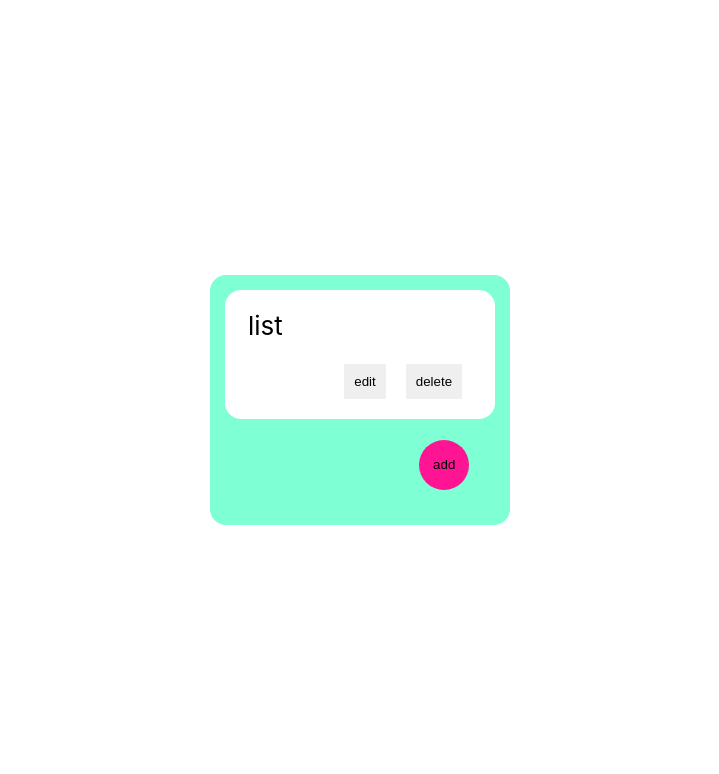
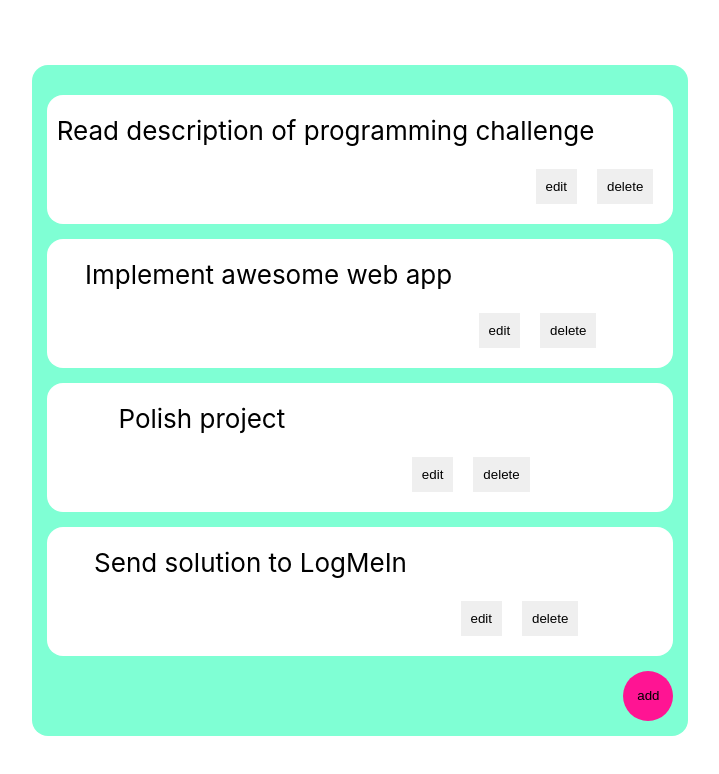
Before and after one commit to michaeleze/SimpleTodoApp-typescript-react-graphqlsever, a React (Create React App) app: page / in a window 1280 px wide. Shown: the top 774 px of the page, without its empty margins (280-999 px from the left). Built offline with nearby package versions, Linux system fonts and the light colour scheme.

Commit message:
mapped mock data to components

```diff
--- a/src/components/list/index.css
+++ b/src/components/list/index.css
@@ -4,7 +4,8 @@
     box-sizing: border-box;
     color: black;
     display: grid;
-    grid-template-areas:  ". text text text text ."  ". . . . . edit";
+    grid-template-areas:  ". text text text text ."  ". . . . edit edit";
+    margin: 15px 0;
     min-height: 100px;
     width: 100%;
     padding: 10px;
--- a/src/components/list/index.interface.ts
+++ b/src/components/list/index.interface.ts
@@ -1,6 +1,6 @@
 import {IOption} from "../option/index.interface";
 
 export interface IList {
-    list: string;
+    list: {id: number, text: string};
     options: IOption
 }
--- a/src/components/list/index.tsx
+++ b/src/components/list/index.tsx
@@ -12,7 +12,7 @@ const List: React.FC<IList> = (props) => {
     return (
         <div className="list--container">
             <div className="list-item--text">
-                {list}
+                {list.text}
             </div>
             <div className="list-item--edit">
                 <Option {...options} />
--- a/src/components/option/index.interface.ts
+++ b/src/components/option/index.interface.ts
@@ -1,8 +1,9 @@
 export interface IOption {
     handles: {
-        handleDelete?: () => void;
-        handleEdit?: () => void;
+        handleDelete: (id: number) => void;
+        handleEdit: (id: number) => void;
     }
+    id: number;
     label: {
         edit: string;
         remove: string;
--- a/src/components/option/index.tsx
+++ b/src/components/option/index.tsx
@@ -3,16 +3,16 @@ import './index.css';
 import { IOption } from './index.interface';
 
 const Option: React.FC<IOption> = (props) => {
-    const { handles, label } = props;
+    const { handles, id,  label } = props;
     const { handleEdit, handleDelete } = handles;
     const { edit, remove } = label;
 
     return (
         <>
-            <button className="option--edit" onClick={handleEdit}>
+            <button className="option--edit" onClick={() => handleEdit(id)}>
                 {edit}
             </button>
-            <button className="option--delete" onClick={handleDelete}>
+            <button className="option--delete" onClick={() => handleDelete(id)}>
                 {remove}
             </button>
         </>
--- /dev/null
+++ b/src/index.utility.ts
@@ -0,0 +1,10 @@
+export const formatList = (item: any) => {
+    const entries = Object.values(item).reduce((acc, value) => {
+        // @ts-ignore
+        acc.push(value);
+
+        return acc;
+    }, [])
+
+    return entries;
+}
--- a/src/layout/index.css
+++ b/src/layout/index.css
@@ -9,7 +9,7 @@
     display: grid;
     grid-template-areas:  "list list list list list list"  ". . . . add add";
     min-height: 250px;
-    width: 300px;
+    min-width: 300px;
     padding: 15px;
 }
 
--- a/src/layout/index.tsx
+++ b/src/layout/index.tsx
@@ -1,31 +1,62 @@
-import React, {Suspense, lazy} from 'react';
+import React, {
+    lazy,
+    Suspense,
+    useEffect,
+    useState,
+} from 'react';
 import './index.css';
+import {formatList} from '../index.utility';
 
 const ListTemp = lazy(() => import('../components/list'));
 
+const tasks = {
+    1: {id: '1', text: 'Read description of programming challenge'},
+    2: {id: '2', text: 'Implement awesome web app'},
+    3: {id: '3', text: 'Polish project'},
+    9: {id: '9', text: 'Send solution to LogMeIn'},
+};
+
 const Layout: React.FC = () => {
+    const [list, updateList] = useState<Array<{ id: number, text: string }>>([]);
+
+    useEffect(() => {
+        const formattedList = formatList(tasks);
+
+        updateList(formattedList as any);
+    }, [])
+
     const handleAdd = () => {
         console.log('adding...')
     }
 
-    const handleEdit = () => {
-        console.log('editing...')
+    const handleEdit = (id: number) => {
+        console.log('editing...', id)
     }
 
-    const handleDelete = () => {
-        console.log('deleting...')
+    const handleDelete = (id: number) => {
+        console.log('deleting...', id)
     }
-
-    const optionLabel = {
-        handles: {handleDelete, handleEdit},
-        label: {edit: 'edit', remove: 'delete'}
-    };
 
     return (
         <div className="layout-container">
             <div className="layout-list">
                 <Suspense fallback={<div>Loading...</div>}>
-                    <ListTemp options={optionLabel} list={'list'}/>
+                    {
+                        list?.map((item) => {
+                            const optionLabel = {
+                                handles: {handleDelete, handleEdit},
+                                id: item.id,
+                                label: {edit: 'edit', remove: 'delete'}
+                            };
+
+                            return (
+                                <div key={item.id}>
+                                    <ListTemp options={optionLabel} list={item}/>
+                                </div>
+                            )
+                        })
+                    }
+
                 </Suspense>
             </div>
             <div className="layout-add">
```
